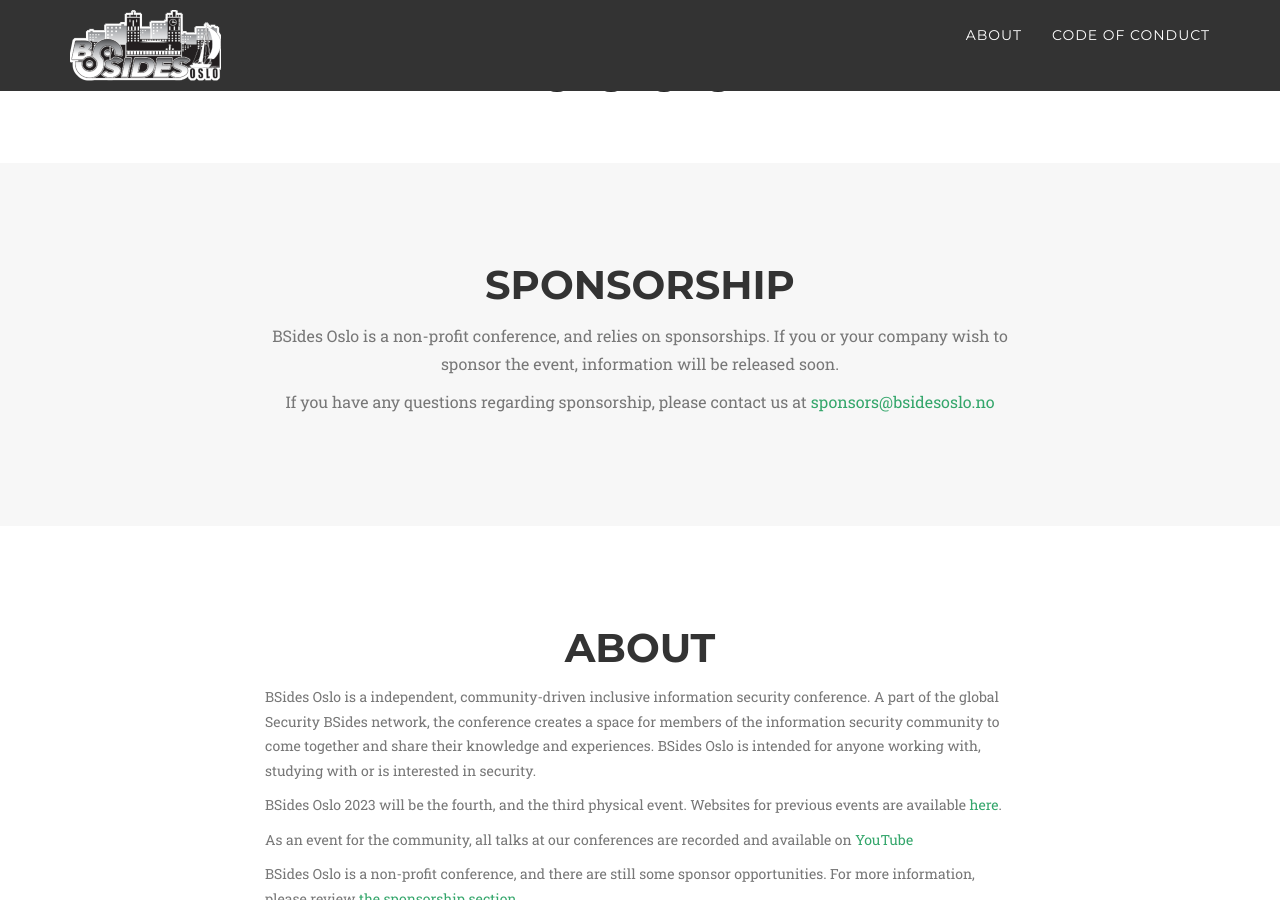
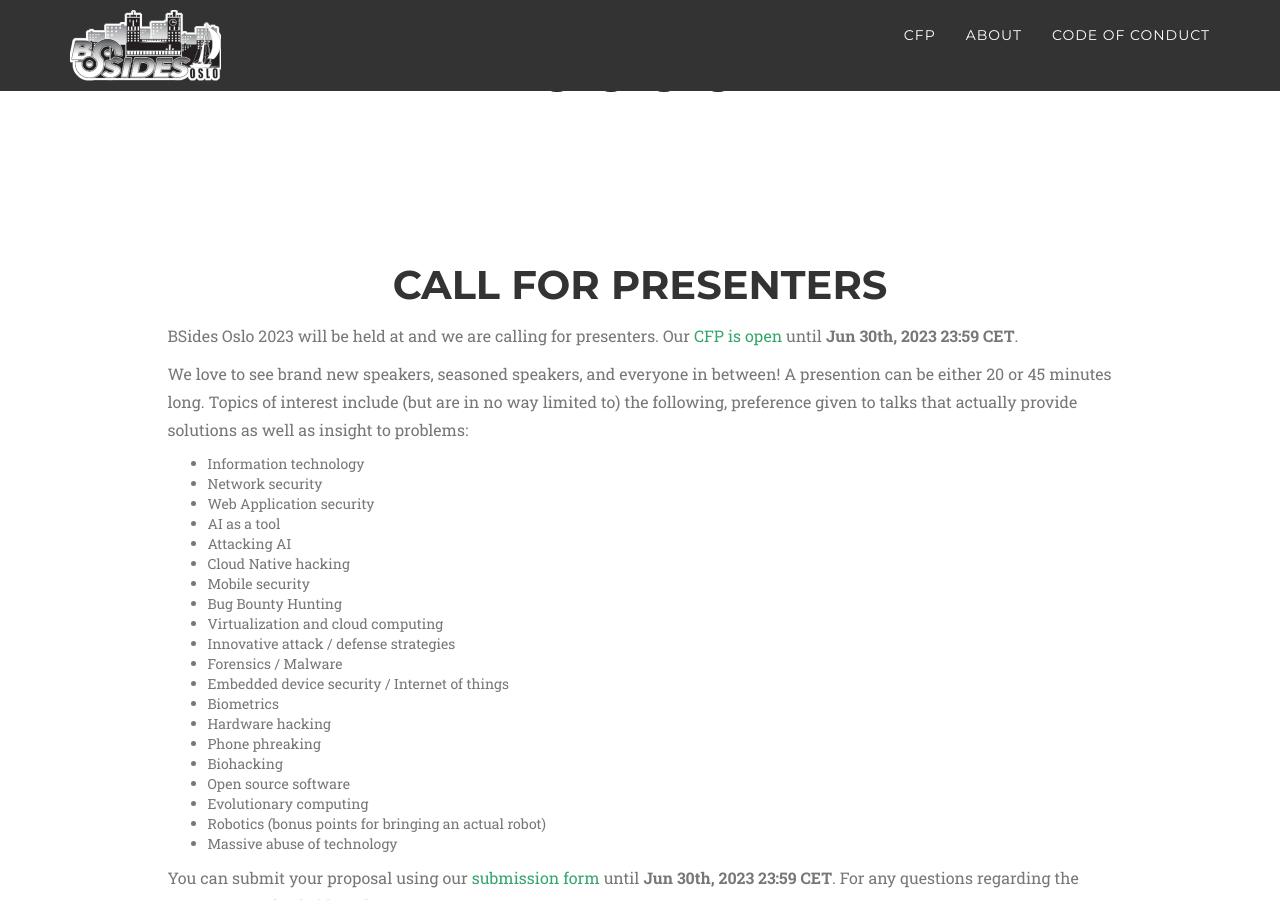
Before and after one commit to bsidesoslo/2023, a Jekyll site: the page built from index.html, in a window 1280 px wide and 900 px high, scrolled down 737 px. Built offline with Jekyll 4.4.1, drawn with Linux system fonts in a browser that asks for light colours; some web fonts are replaced; some of the changed text lies outside the part shown.

Commit message:
Added CFP, cleaned up config, fixed title

```diff
--- a/_config.yml
+++ b/_config.yml
@@ -4,11 +4,18 @@
 title: BSides Oslo 2023
 
 description: "BSides Oslo is an inclusive community driven information security event."
+event:
+  date: "September 21, 2023"
+  venue: "Vulkan Arena"
 
 baseurl: ""
 
 twitter_username: OsloBSides
 youtube_channel: https://youtube.com/bsidesoslo
+
+cfp:
+  form: https://docs.google.com/forms/d/1JVU1rPNBI9e-5hyT_q87jkhS7SrVx_vQc9Lll7aar9Y
+  deadline: "Jun 30th, 2023 23:59 CET"
 
 emails:
   info: info@bsidesoslo.no
@@ -37,13 +44,16 @@
 
 
 menu:
+- title: CFP
+  url: "/#cfp"
 - title: About
   url: "/#about"
 - title: Code of Conduct
   url: "/code-of-conduct"
 
-site_features:
-  cfp: false
+# Feature toggle specific sections
+sections:
+  cfp: true
   speakers: false
 
 
--- /dev/null
+++ b/_includes/cfp.html
@@ -0,0 +1,39 @@
+<section id="cfp">
+  <div class="container">
+    <div class="row">
+      <div class="col-lg-8 col-lg-offset-2 text-center">
+        <h2 class="section-heading">Call for presenters</h2>
+      </div>
+    </div>
+    <div class="row">
+      <div class="col-lg-10  col-lg-offset-1 text-left text-muted">
+	      <p class="large">BSides Oslo 2023 will be held at {{ site.date }} and we are calling for presenters. Our <a href="{{ site.cfp.form }}">CFP is open</a> until <b>{{ site.cfp.deadline }}</b>.</p>
+
+	      <p class="large">We love to see brand new speakers, seasoned speakers, and everyone in between! A presention can be either 20 or 45 minutes long. Topics of interest include (but are in no way limited to) the following, preference given to talks that actually provide solutions as well as insight to problems:</p>
+        <ul>
+          <li>Information technology</li>
+          <li>Network security</li>
+          <li>Web Application security</li>
+          <li>AI as a tool</li>
+          <li>Attacking AI</li>
+          <li>Cloud Native hacking</li>
+          <li>Mobile security</li>
+          <li>Bug Bounty Hunting</li>
+          <li>Virtualization and cloud computing</li>
+          <li>Innovative attack / defense strategies</li>
+          <li>Forensics / Malware</li>
+          <li>Embedded device security / Internet of things</li>
+          <li>Biometrics</li>
+          <li>Hardware hacking</li>
+          <li>Phone phreaking</li>
+          <li>Biohacking</li>
+          <li>Open source software</li>
+          <li>Evolutionary computing</li>
+          <li>Robotics (bonus points for bringing an actual robot)</li>
+          <li>Massive abuse of technology</li>
+        </ul>
+        <p class="large">You can submit your proposal using our <a href="{{ site.cfp.form }}">submission form</a> until <b>{{ site.cfp.deadline }}</b>. For any questions regarding the CFP, contact <a href="mailto:{{ site.emails.cfp }}">{{ site.emails.cfp }}</a>.</p>
+      </div>
+    </div>
+  </div>
+</section>
--- a/_includes/head.html
+++ b/_includes/head.html
@@ -1,7 +1,7 @@
 <head>
     <meta charset="utf-8">
     <meta http-equiv="X-UA-Compatible" content="IE=edge">
-    <title>{{ site.title }} on {{ site.date }} at Vulkan Arena {% if page.title %} - {{ page.title }}{% endif %}</title>
+    <title>{{ site.title }} on {{ site.event.date }} at {{ site.event.venue }} {% if page.title %} - {{ page.title }}{% endif %}</title>
     <meta name="viewport" content="width=device-width">
     <meta name="description" content="{{ site.description }}">
     <link rel="canonical" href="{{ page.url | replace:'index.html','' | prepend: site.baseurl | prepend: site.url }}">
--- a/_layouts/default.html
+++ b/_layouts/default.html
@@ -5,6 +5,9 @@
     <body id="page-top" class="index">
     {% include splash.html %}
     {% include navigation.html %}
+    {% if site.sections.cfp == true %}
+    {% include cfp.html %}
+    {% endif %}
     {% include sponsors.html %}
     {% include about.html %}
     {% include team.html %}
```
